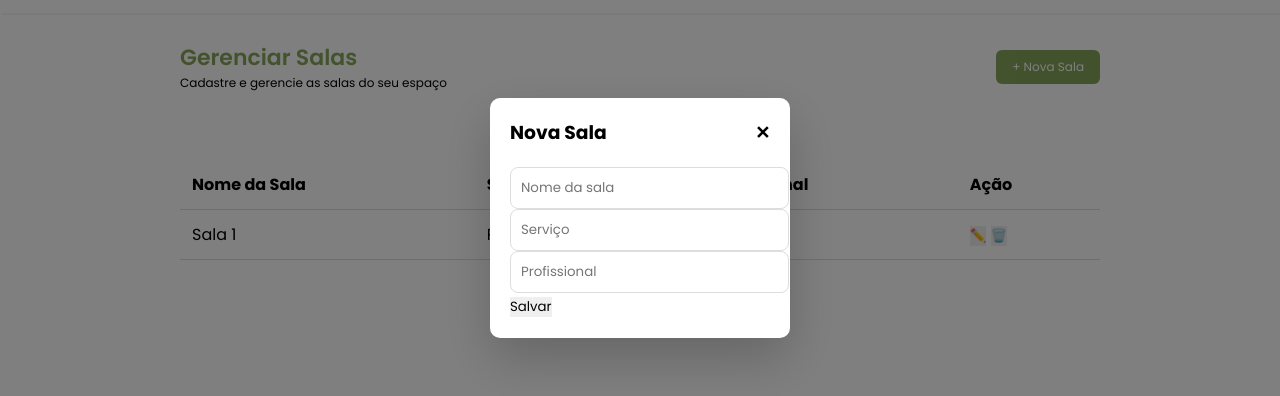
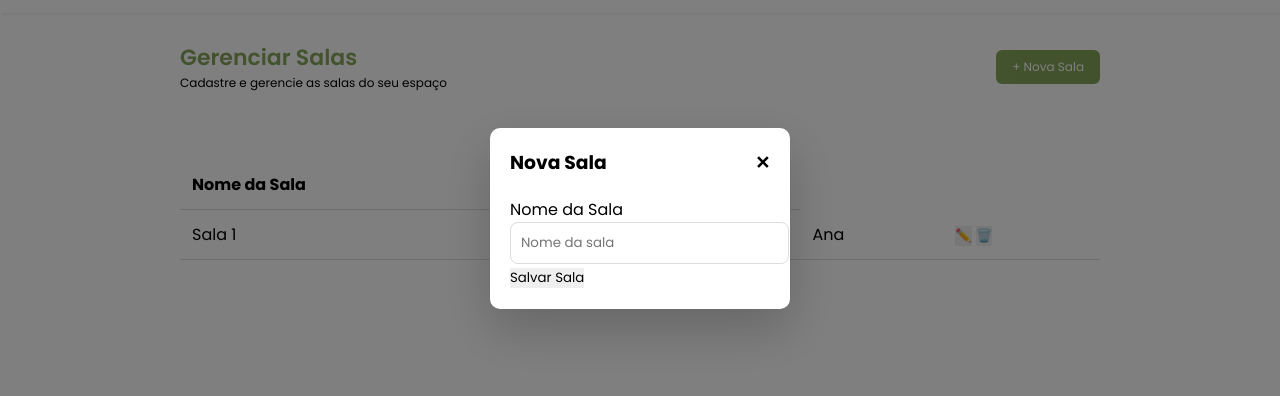
Before and after one commit to Univesp-Projeto-Integrador-TI/web-agendamento, a plain HTML site: page src/assets/pages/salas.html in a window 1280 px wide. Both pictures are taken after a click on the button "+ Nova Sala". Shown: the part 182-578 px from the top of the page. Drawn offline with Linux system fonts and the light colour scheme.

Commit message:
refactor: restruturando tabela e modal/formulario nova-sala

```diff
--- a/src/assets/pages/salas.html
+++ b/src/assets/pages/salas.html
@@ -58,9 +58,7 @@
             <thead>
             <tr>
                 <th>Nome da Sala</th>
-                <th>Serviço</th>
-                <th>Profissional</th>
-                <th>Ação</th>
+                <th></th>
             </tr>
             </thead>
 
@@ -81,11 +79,10 @@
         <button id="fecharModal">✕</button>
         </div>
 
-        <input type="text" id="nomeSala" placeholder="Nome da sala">
-        <input type="text" id="servicoSala" placeholder="Serviço">
-        <input type="text" id="profissionalSala" placeholder="Profissional">
+        <label for="nomeSala">Nome da Sala</label>
+        <input type="text" id="nomeSala" placeholder="Nome da sala" required>
 
-        <button id="salvarSala">Salvar</button>
+        <button id="salvarSala">Salvar Sala</button>
 
     </div>
     </div>
```
